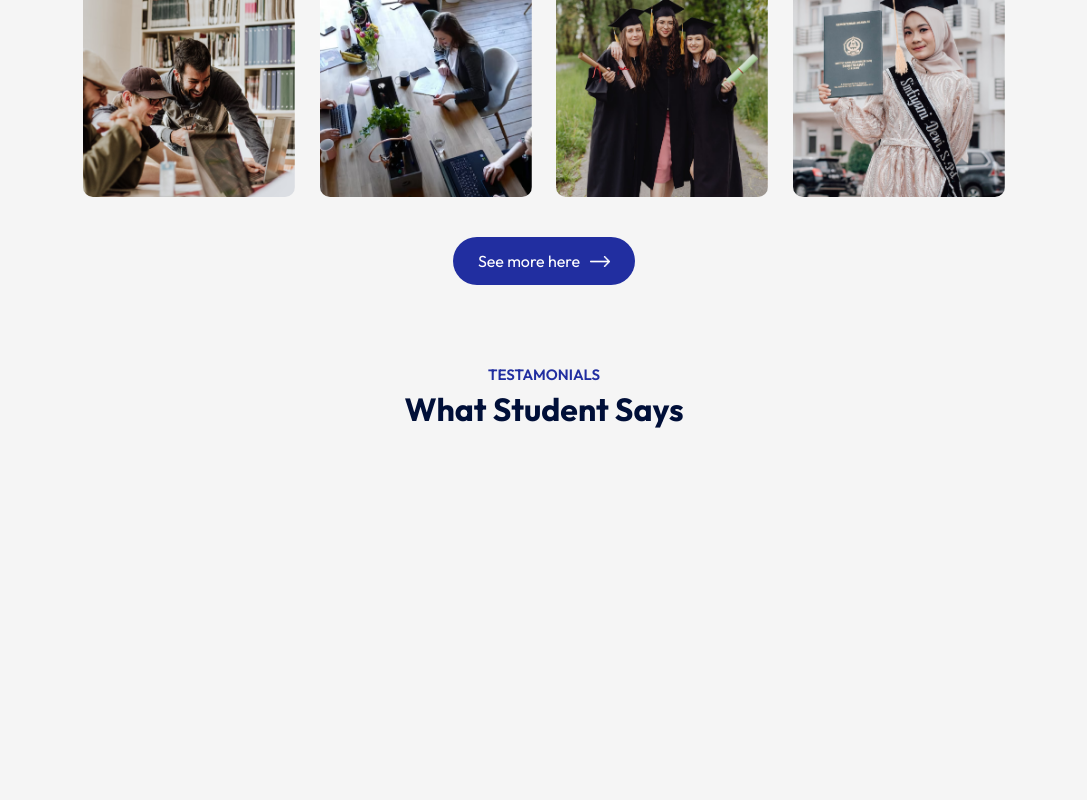
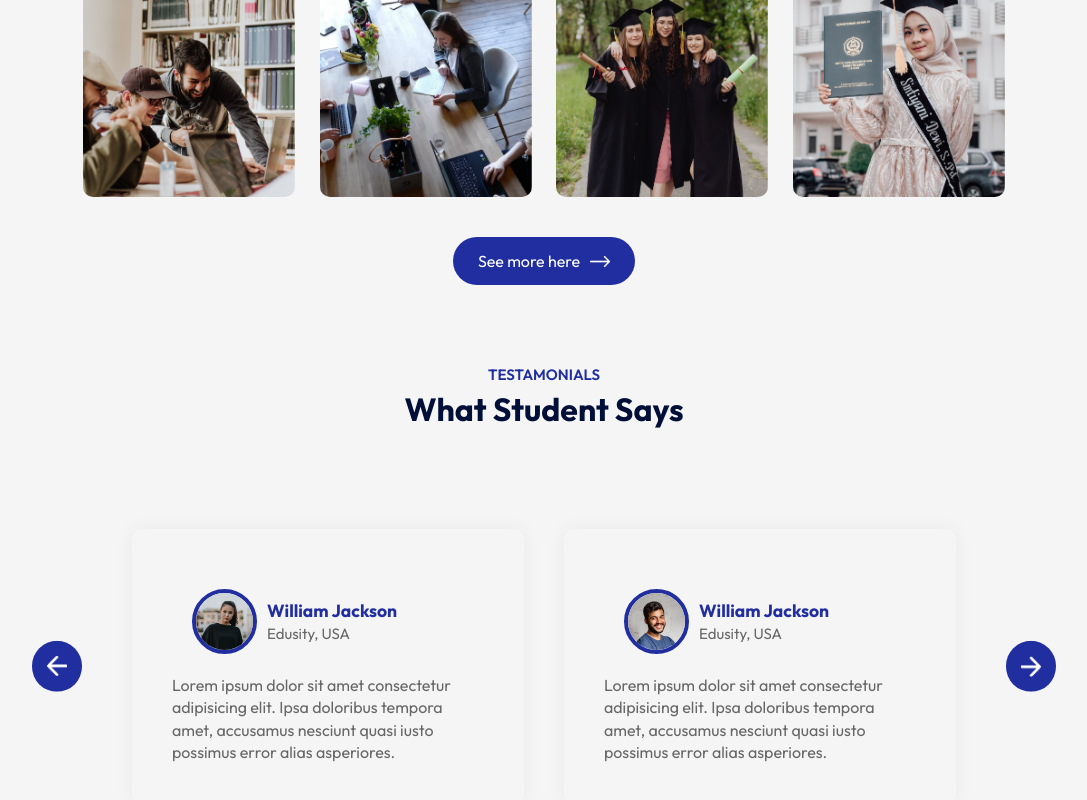
Before and after one commit to Anselamkujur/Edusity, a React (Vite) app: page / in a window 1280 px wide. Shown: the part 2072-2872 px from the top of the page, without its empty margins (96-1183 px from the left). Before the commit the page ends 2531 px from the top, so only its background shows below. Built offline with nearby package versions, Linux system fonts and the light colour scheme.

Commit message:
Testamonials component is added

```diff
--- a/src/components/Testamonials/Testamonials.css
+++ b/src/components/Testamonials/Testamonials.css
@@ -0,0 +1,59 @@
+.testamonials{
+    margin: 80px auto;
+    padding: 0 80px;
+    position: relative;
+}
+
+.next-btn, .back-btn{
+    position: absolute;
+    top: 50%;
+    right: 0;
+    transform: translateY(-50%);
+    padding: 15px;
+    width: 50px;
+    border-radius: 50%;
+    cursor: pointer;
+    background:#212ea0;
+
+}
+.back-btn{
+    right: auto;
+    left: 0;
+}
+.slider{
+    overflow: hidden;
+
+}
+.slider ul{
+    display: flex;
+    width: 200%;
+    overflow-x: hidden;
+    transition: 0.5s;
+}
+.slider ul li{
+    list-style: none;
+    width: 50%;
+    padding:20px;
+}
+.slide{
+    box-shadow: 0 0 20px rgba(0, 0, 0, 0.05);
+    padding: 40px;
+    border-radius: 10px;
+    color: #676767;
+    line-height: 1.4;
+}
+.slide img{
+    width: 65px;
+    border-radius: 50%;
+    margin-right: 10px;
+    border: 4px solid #212ea0;
+}
+.user-info{
+    display: flex;
+    align-items: center;
+    margin: 20px;
+    font-size: 15px;
+}
+.user-info h3{
+    color: #212ea0;
+}
--- a/src/components/Testamonials/Testamonials.jsx
+++ b/src/components/Testamonials/Testamonials.jsx
@@ -1,10 +1,87 @@
-import React from 'react'
+import React, { useRef } from 'react'
 import './Testamonials.css'
+import next_icon from '../../assets/next-icon.png'
+import back_icon from '../../assets/back-icon.png'
+import user_1 from '../../assets/user-1.png'
+import user_2 from '../../assets/user-2.png'
+import user_3 from '../../assets/user-3.png'
+import user_4 from '../../assets/user-4.png'
+
 
 const Testamonials = () => {
+  const slider = useRef();
+  let tx = 0;
+  const slideForward = () => {
+    if (tx > -50) {
+      tx -= 25;
+    }
+    slider.current.style.transform = `translateX(${tx}%)`
+
+  }
+
+  const slideBackward = () => {
+     if (tx < 0) {
+      tx += 25;
+    }
+    slider.current.style.transform = `translateX(${tx}%)`
+
+  }
   return (
     <div className='testamonials'>
-
+      <img src={next_icon} className='next-btn' onClick={slideForward} />
+      <img src={back_icon} className='back-btn' onClick={slideBackward} />
+      <div className="slider">
+        <ul ref={slider}>
+          <li>
+            <div className="slide">
+              <div className="user-info">
+                <img src={user_1} alt="" />
+                <div>
+                  <h3>William Jackson</h3>
+                  <span>Edusity, USA</span>
+                </div>
+              </div>
+              <p>Lorem ipsum dolor sit amet consectetur adipisicing elit. Ipsa doloribus tempora amet, accusamus nesciunt quasi iusto possimus error alias asperiores.</p>
+            </div>
+          </li>
+          <li>
+            <div className="slide">
+              <div className="user-info">
+                <img src={user_2} alt="" />
+                <div>
+                  <h3>William Jackson</h3>
+                  <span>Edusity, USA</span>
+                </div>
+              </div>
+              <p>Lorem ipsum dolor sit amet consectetur adipisicing elit. Ipsa doloribus tempora amet, accusamus nesciunt quasi iusto possimus error alias asperiores.</p>
+            </div>
+          </li>
+          <li>
+            <div className="slide">
+              <div className="user-info">
+                <img src={user_3} alt="" />
+                <div>
+                  <h3>William Jackson</h3>
+                  <span>Edusity, USA</span>
+                </div>
+              </div>
+              <p>Lorem ipsum dolor sit amet consectetur adipisicing elit. Ipsa doloribus tempora amet, accusamus nesciunt quasi iusto possimus error alias asperiores.</p>
+            </div>
+          </li>
+          <li>
+            <div className="slide">
+              <div className="user-info">
+                <img src={user_4} alt="" />
+                <div>
+                  <h3>William Jackson</h3>
+                  <span>Edusity, USA</span>
+                </div>
+              </div>
+              <p>Lorem ipsum dolor sit amet consectetur adipisicing elit. Ipsa doloribus tempora amet, accusamus nesciunt quasi iusto possimus error alias asperiores.</p>
+            </div>
+          </li>
+        </ul>
+      </div>
     </div>
   )
 }
```
